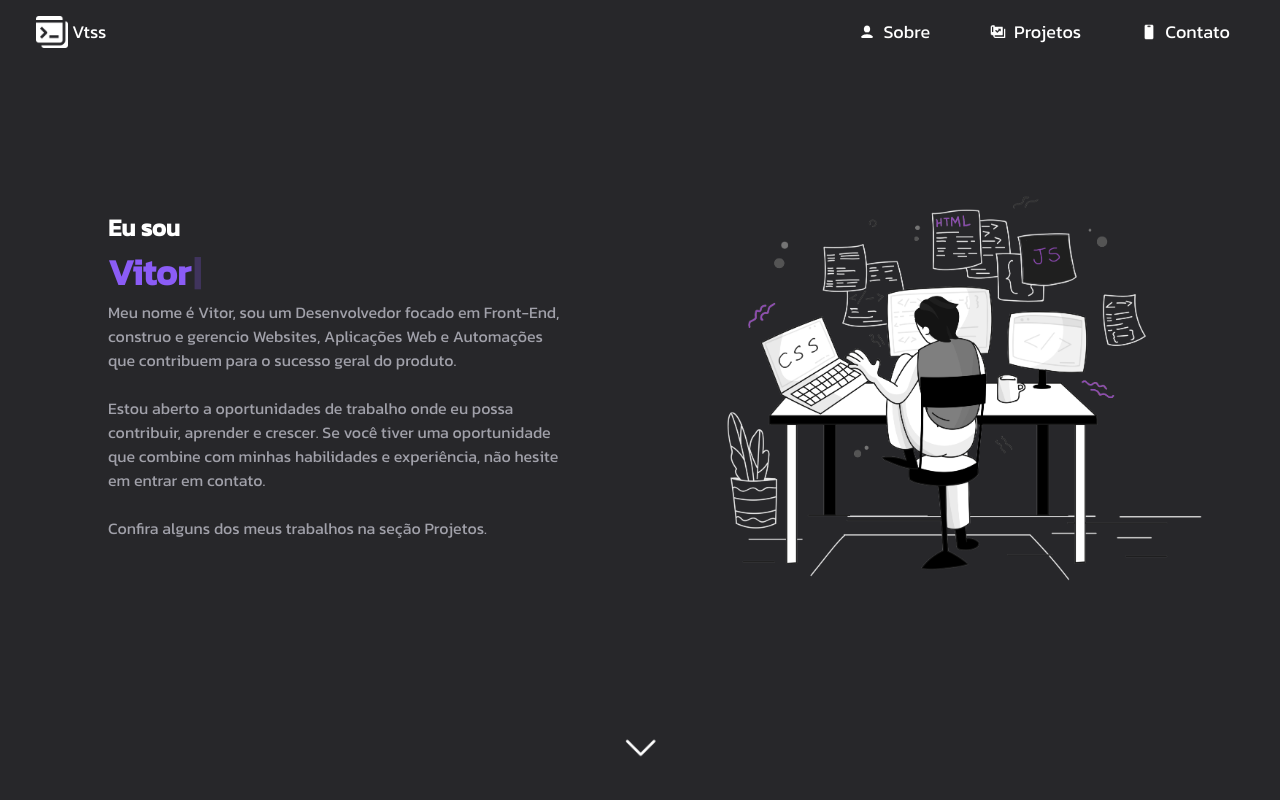
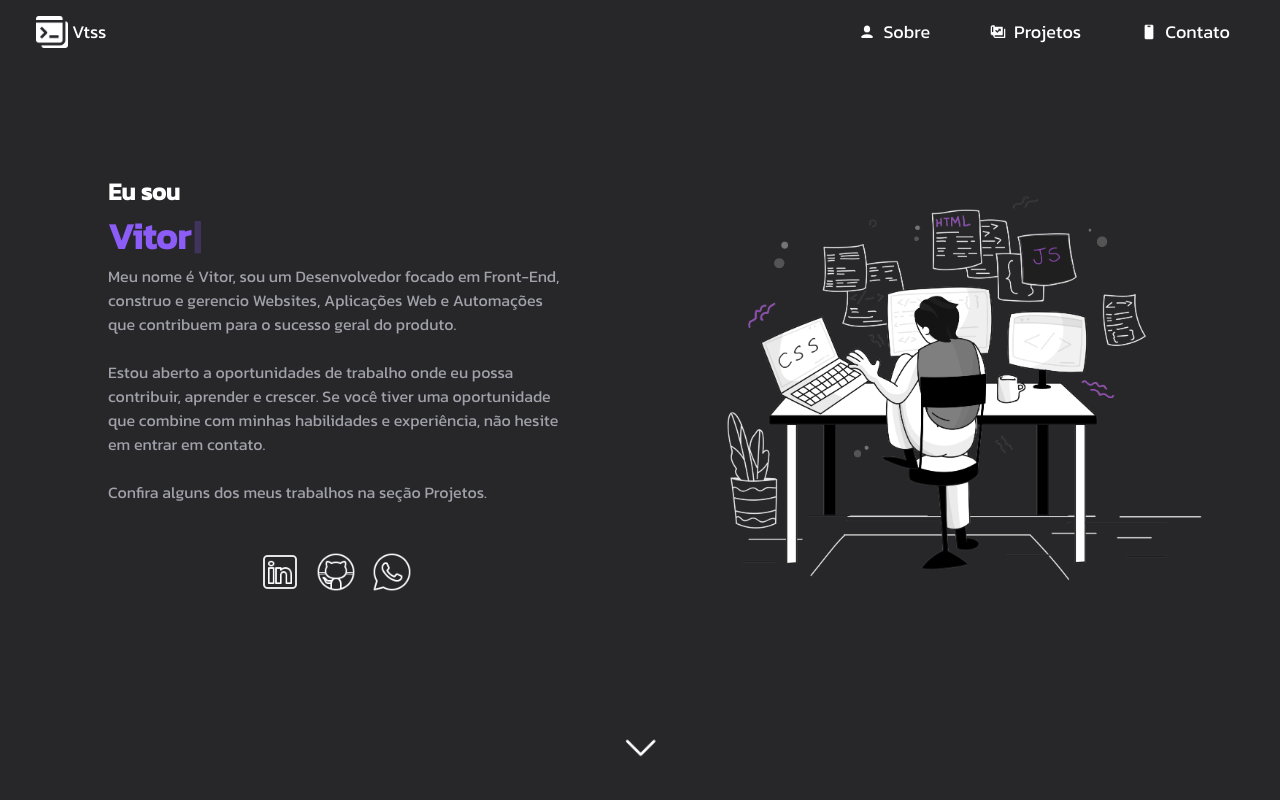
Before and after one commit to VtssBR/Vtssweb, a React (Vite) app: page / in a window 1280 px wide. Shown: the top 800 px of the page. Built offline with nearby package versions, Linux system fonts and the light colour scheme.

Commit message:
add: Social media at Home.jsx and modify button more about

```diff
--- a/src/components/Home.jsx
+++ b/src/components/Home.jsx
@@ -2,6 +2,9 @@ import ilustracao from '../assets/ilustracao.png';
 import seta from '../assets/seta.png';
 import { useTypewriter, Cursor } from 'react-simple-typewriter';
 import React, { useState } from 'react';
+import whatsapp from '../assets/whatsapp.png';
+import linkedin from '../assets/linkedin.png';
+import github from '../assets/github.png';
 
 export default function Home() {
   const [openText, setOpenText] = useState(false);
@@ -39,10 +42,22 @@ export default function Home() {
           <div className='mt-2'>
           <button
             onClick={() => setOpenText(!openText)}
-            className='text-white border-b-2 border-transparent hover:border-violet-500 px-2 sm:hidden'
+            className='text-white text-xs ml-2 border-2 rounded-md border-violet-500 hover:bg-zinc-700 px-2 py-1 sm:hidden'
           >
             {openText ? 'Ver menos' : 'Saiba mais'}
           </button>
+
+          <div className="flex space-x-4 mt-5 sm:mt-10 items-center justify-center">
+            <a href="https://www.linkedin.com/in/vitor-souza-143b34138/" target="_blank" >
+                <img src={linkedin} alt="linkedin" className='w-6 sm:w-10 transform transition-transform duration-300 hover:scale-110'/>
+            </a>
+            <a href="https://github.com/VtssBR" target="_blank" >
+                <img src={github} alt="github" className='w-6 sm:w-10 transform transition-transform duration-300 hover:scale-110'/>
+            </a>
+            <a href="https://wa.me/5511942025733?text=Olá!" target="_blank" >
+                <img src={whatsapp} alt="whatsapp" className='w-6 sm:w-10 transform transition-transform duration-300 hover:scale-110' />
+            </a>
+          </div>
           </div>
         </div>
 
```
